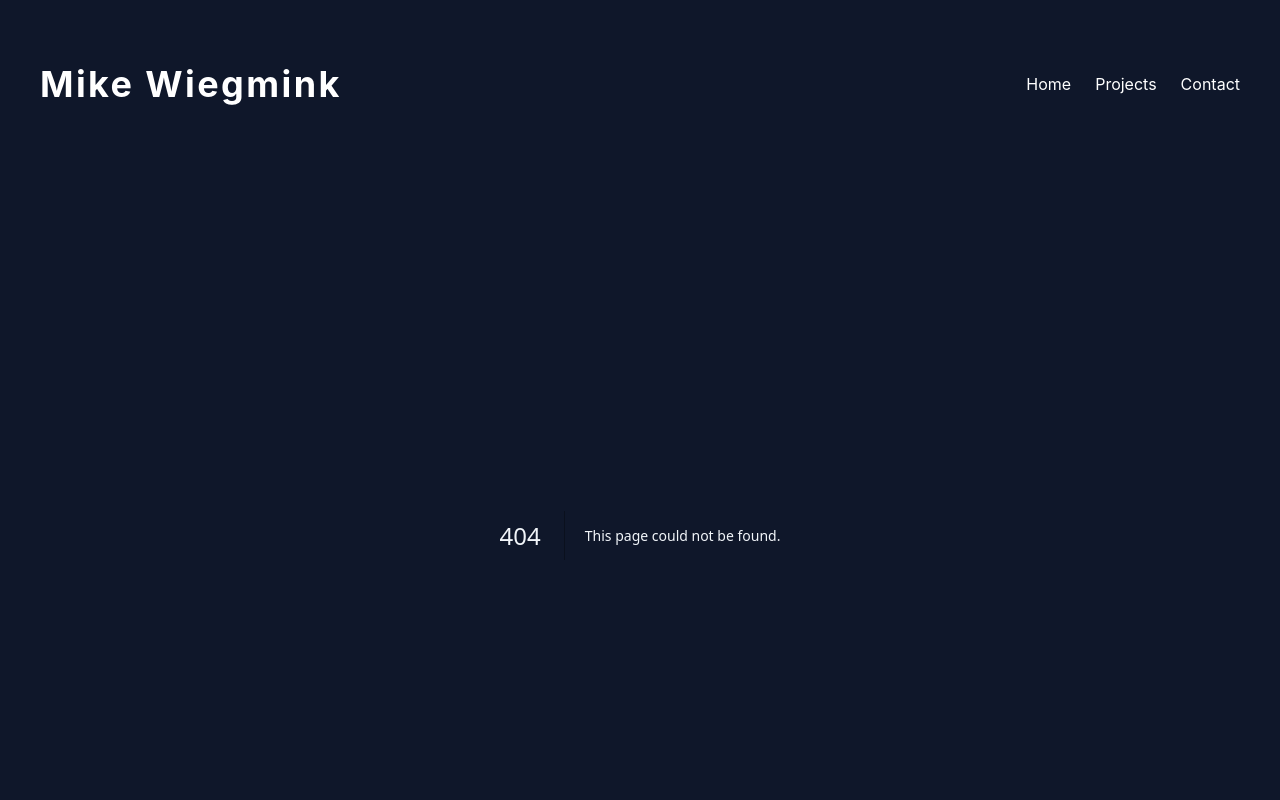
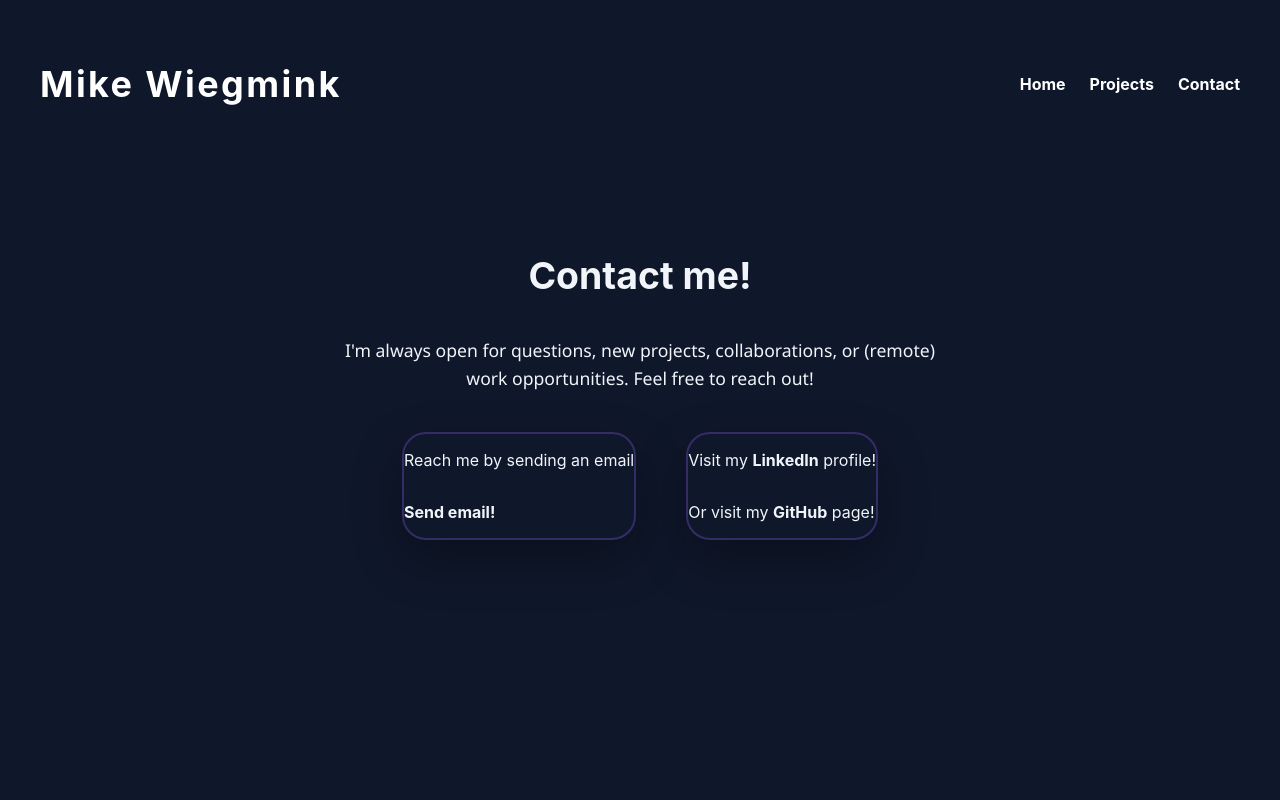
Before and after one commit to MikeWiegmink/Website, a Next.js app in the folder mike-website/: page /contact in a window 1280 px wide. Before the commit this address had no page. Shown: the top 800 px of the page. Built offline with nearby package versions, Linux system fonts and the light colour scheme.

Commit message:
Added contact page

```diff
--- /dev/null
+++ b/mike-website/app/contact/page.tsx
@@ -0,0 +1,30 @@
+import "@/styles/contact.styles.css";
+
+export default function Contact() {
+    return (
+        <section className="contactPage">
+            <section className="titleContainer">
+                <h1>Contact me!</h1>
+            </section>
+            <section>
+                <p className="contactIntro">
+                    I'm always open for questions, new projects,
+                    collaborations, or (remote) work opportunities.
+                    Feel free to reach out!
+                </p>
+            </section>
+            <section className="informationContainer">
+                <section className="informationCard">
+                    <p>Reach me by sending an email</p>
+                    <a href="mailto:mikewiegmink@gmail.com?subject=Inquiry from Portfolio">
+                        <p>Send email!</p>
+                    </a>
+                </section>
+                <section className="informationCard">
+                    <p>Visit my <a href="https://www.linkedin.com/in/mike-wiegmink-263464390/" target="_blank">LinkedIn</a> profile!</p>
+                    <p>Or visit my <a href="https://github.com/MikeWiegmink" target="_blank">GitHub</a> page!</p>
+                </section>
+            </section>
+        </section>
+    )
+}
--- /dev/null
+++ b/mike-website/styles/contact.styles.css
@@ -0,0 +1,47 @@
+.contactPage {
+    display: flex;
+    flex-direction: column;
+    min-height: 100vh;
+}
+.titleContainer {
+    margin-top: 10vh;
+    display: flex;
+    flex-direction: row;
+    justify-content: center;
+    font-size: xx-large;
+}
+.contactIntro {
+    text-align: center;
+    max-width: 600px;
+    margin: 0 auto 40px auto;
+    font-size: 1.1rem;
+    line-height: 1.6;
+    font-family: 'Segoe UI', Tahoma, Geneva, Verdana, sans-serif;
+}
+.informationContainer {
+    display: flex;
+    flex-direction: row;
+    justify-content: center;
+    gap: 50px;
+    flex-wrap: wrap;
+}
+.informationCard {
+    display: flex;
+    flex-direction: column;
+    justify-content: center;
+    padding: 20;
+    border-radius: 24px;
+    box-shadow: 0 20px 50px rgba(0,0,0,0.3);
+    border: 2px solid rgba(139, 92, 246, 0.3);
+    transition: transform 0.3s ease;
+}
+a {
+    text-decoration: none;
+    color: inherit;
+    transition: 0.3s;
+    font-weight: bold;
+}
+a:hover {
+    transform: translateY(-3px);
+    color: #0077b5;
+}
```
